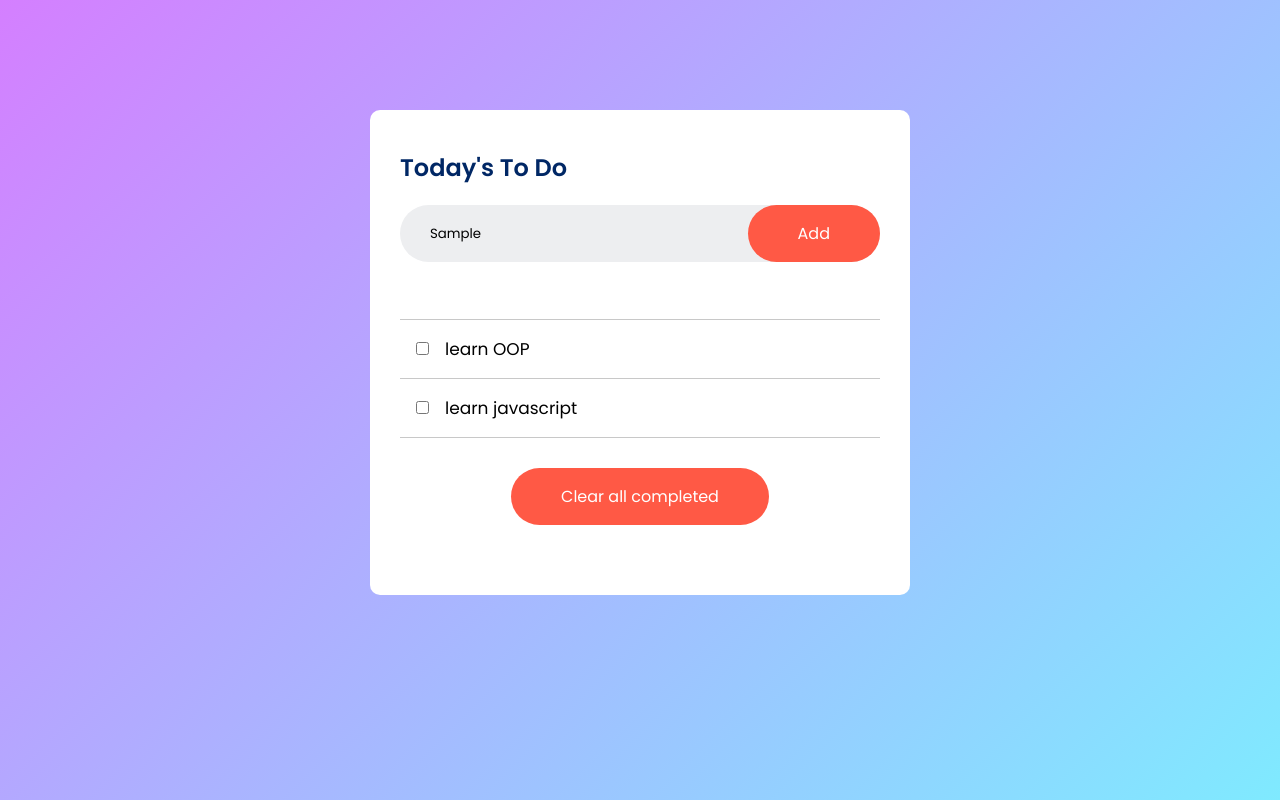
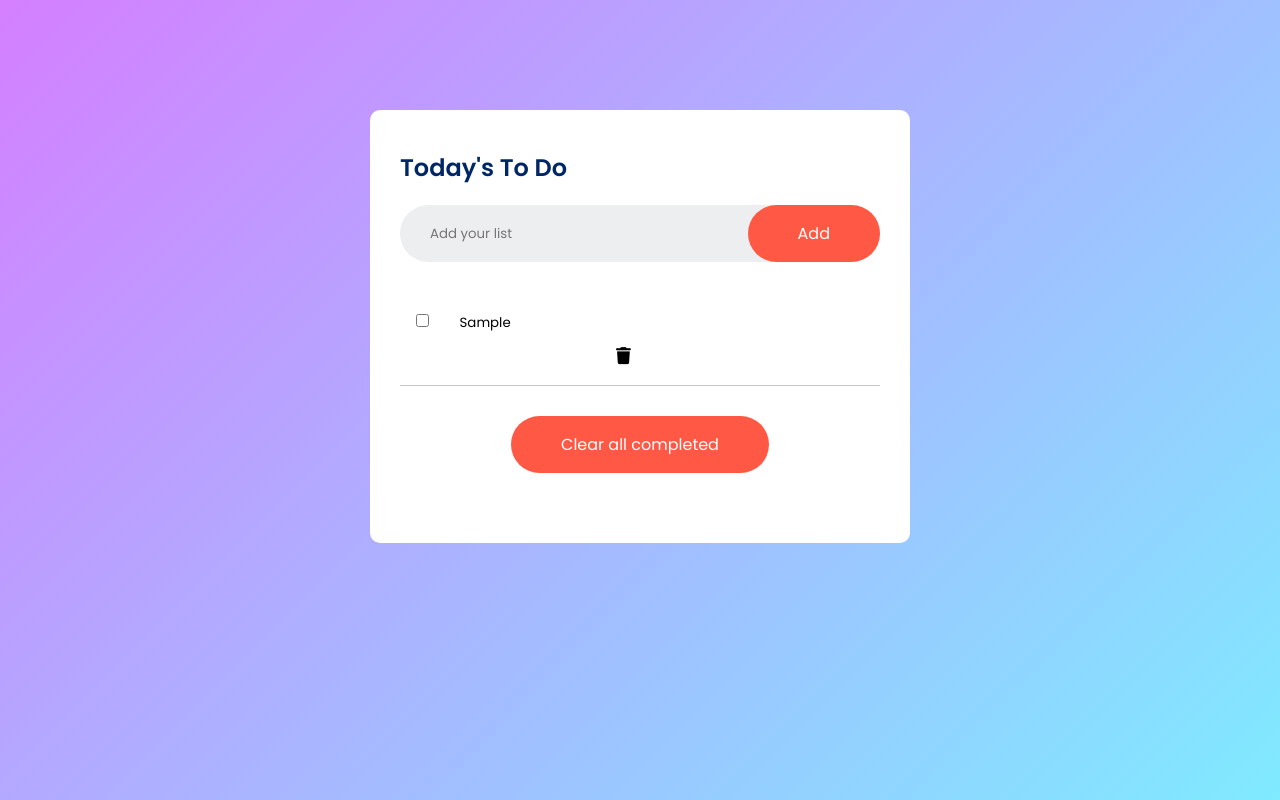
Before and after one commit to brighton0102/todo_list, a website built with webpack: page src/template.html in a window 1280 px wide. Both pictures are taken after typing "Sample" into the empty fields and a click on the button "Add". Built offline with nearby package versions, Linux system fonts and the light colour scheme.

Commit message:
Add Function in modules folder

```diff
--- a/src/index.js
+++ b/src/index.js
@@ -1,31 +1,81 @@
 import './styles/main.css';
+import { addNewItem, removeItems } from './modules/genenerate_function.js';
 
-const tasks = [
-  {
-    description: 'learn javascript',
-    completed: false,
-    index: 1,
-  },
-  {
-    description: 'learn OOP',
-    completed: false,
-    index: 0,
-  },
-];
-
-const showTasks = () => {
+const createItems = (items) => {
   const container = document.querySelector('.list-container');
 
-  // Sorting components array based on index property
+  // clearing the container
 
-  tasks.sort((a, b) => a.index - b.index);
+  container.innerHTML = '';
 
-  tasks.forEach((task) => {
-    const items = document.createElement('li');
-    items.className = 'list-item';
-    items.innerHTML = `<input class="check-box" type="checkbox">${task.description}`;
-    container.appendChild(items);
+  items.sort((a, b) => a.index - b.index);
+  items.forEach((item) => {
+    const list = document.createElement('li');
+    list.className = 'list-item';
+    list.dataset.index = item.index - 1;
+    list.innerHTML = `
+    <div class="listboxflex">
+      <input class="check-box" type="checkbox" ${item.completed && 'checked'} >
+      <input class="description" value="${item.description}">
+      <a><i class="fa-solid fa-trash delete-icon"></i></a>
+    </div>
+    `;
+    container.appendChild(list);
   });
 };
 
-window.addEventListener('load', showTasks);
+// Adding elements
+
+const items = JSON.parse(localStorage.getItem('toDoList')) || [];
+const addButton = document.querySelector('.add-btn');
+addButton.addEventListener('click', () => {
+  const addList = document.querySelector('.field');
+  if (addList.value !== '') {
+    const itemDescription = addList.value;
+    items.push(addNewItem(itemDescription, items.length));
+    createItems(items);
+    localStorage.setItem('toDoList', JSON.stringify(items));
+    addList.value = '';
+  }
+});
+
+window.addEventListener('DOMContentLoaded', () => {
+  // Removing elements
+  const container = document.querySelector('.list-container');
+  container.addEventListener('click', (event) => {
+    const removeIcons = document.querySelectorAll('.delete-icon');
+    removeIcons.forEach((icon, index) => {
+      if (event.target === icon) {
+        removeItems(items, index);
+        // re-order index value in the array
+        items.forEach((el, i) => {
+          el.index = i + 1;
+        });
+        createItems(items);
+        localStorage.setItem('toDoList', JSON.stringify(items));
+      }
+    });
+    // edit element
+    const editElem = document.querySelectorAll('.description');
+    editElem.forEach((element, index) => {
+      element.addEventListener('input', (event) => {
+        const items = JSON.parse(localStorage.getItem('toDoList')) || [];
+        items[index].description = event.target.value;
+        localStorage.setItem('toDoList', JSON.stringify(items));
+      });
+    });
+
+    const markAsComplete = document.querySelectorAll('.check-box');
+    markAsComplete.forEach((element, index) => {
+      element.addEventListener('input', (event) => {
+        const items = JSON.parse(localStorage.getItem('toDoList')) || [];
+        items[index].completed = event.target.checked;
+        localStorage.setItem('toDoList', JSON.stringify(items));
+        // eslint-disable-next-line no-restricted-globals
+        location.reload(true);
+      });
+    });
+  });
+});
+
+window.addEventListener('load', () => createItems(items));
--- /dev/null
+++ b/src/modules/genenerate_function.js
@@ -0,0 +1,17 @@
+export const addNewItem = (itemDescription, itemsLength) => {
+    const newItem = {
+        description: itemDescription,
+        completed: false,
+        index: itemsLength + 1
+    };
+    return newItem;
+};
+
+export const removeItems = (items, index) => {
+    items.splice(index, 1);
+    let i = index;
+    while (i < items.lenghth) {
+        items[i].index = i + 1;
+        i += 1;
+    }
+};
--- a/src/styles/main.css
+++ b/src/styles/main.css
@@ -94,3 +94,7 @@ ul li {
   display: flex;
   justify-content: center;
 }
+
+.delete-icon {
+  margin-left: 200px;
+}
--- a/src/template.html
+++ b/src/template.html
@@ -3,6 +3,7 @@
 <head>
     <meta charset="UTF-8">
     <meta name="viewport" content="width=device-width, initial-scale=1.0">
+    <link rel="stylesheet" href="https://cdnjs.cloudflare.com/ajax/libs/font-awesome/6.4.0/css/all.min.css" integrity="sha512-iecdLmaskl7CVkqkXNQ/ZH/XLlvWZOJyj7Yy7tcenmpD1ypASozpmT/E0iPtmFIB46ZmdtAc9eNBvH0H/ZpiBw==" crossorigin="anonymous" referrerpolicy="no-referrer" />
     <title><%= htmlWebpackPlugin.options.title %></title>
 </head>
 <body>
@@ -10,7 +11,7 @@
         <div class="todo-app">
             <h2>Today's To Do</h2>
             <div class="row">
-                <input type="text" id="input-box" placeholder="Add your list">
+                <input class="field" type="text" id="input-box" placeholder="Add your list">
                 <button class="add-btn">Add</button>
             </div>
             <ul class="list-container">
```
Also changed, not shown: dist/bundlec508e73c39f6c0c5dc4a.js, dist/index.html, 2 other files.
